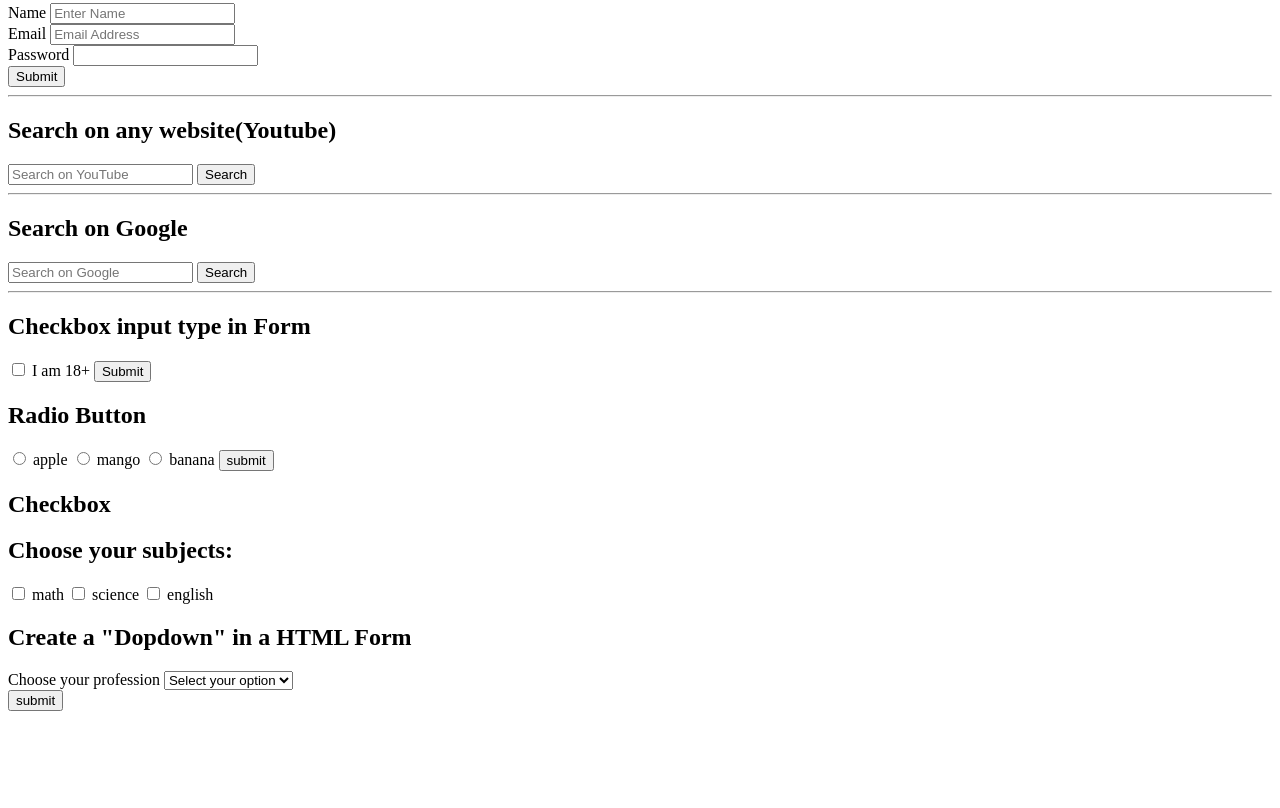
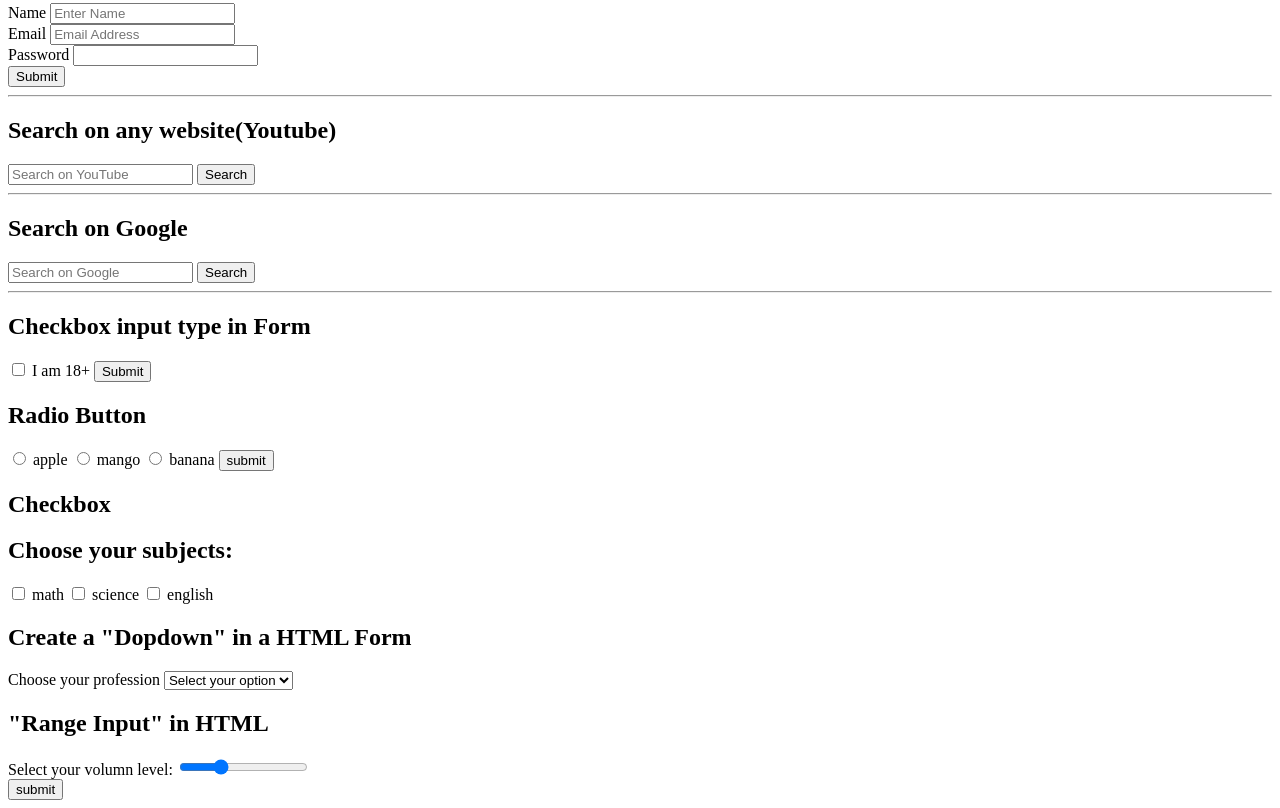
Before and after one commit to sumansingha47/HTML-Codes, a plain HTML site: page HTML Level 3/form_in_html.html in a window 1280 px wide. Shown: the part 607-1415 px from the top of the page. Before the commit the page ends 1326 px from the top, so only its background shows below. Drawn offline with Linux system fonts and the light colour scheme.

Commit message:
Range Input in HTML

```diff
--- a/HTML Level 3/form_in_html.html
+++ b/HTML Level 3/form_in_html.html
@@ -165,6 +165,11 @@
         <option value="dev">Developer</option>
       </select>
     </div>
+    <div>
+      <h2>"Range Input" in HTML</h2>
+      <label>Select your volumn level: </label>
+      <input type="range" id="vol" min="0" max="100" step="10" name="volumn" value="30">
+    </div>
 
     <button type="submit">submit</button>
 
```
